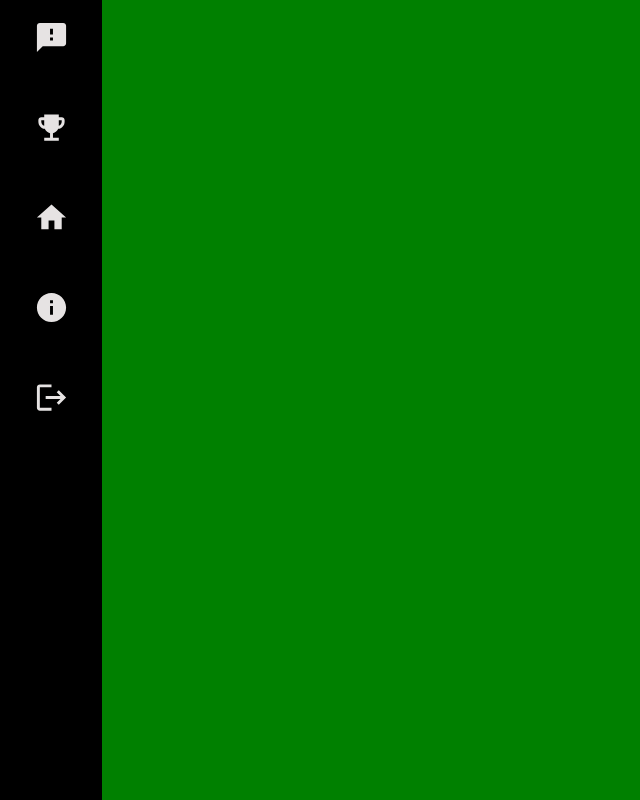
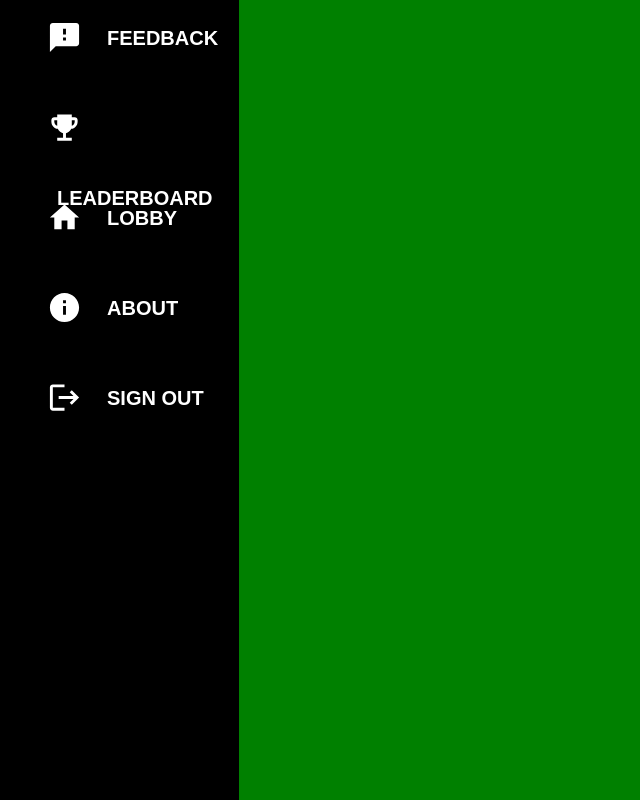
Before and after one commit to akadymov/naegels-app-responsive-ui, a React app: page / in a window 1280 px wide. Shown: the whole page, without its empty margins (0-640 px from the left). Built offline with nearby package versions, Linux system fonts and the light colour scheme.

Commit message:
desktop nav menu expanding

```diff
--- a/src/components/nav-menu/nav-menu.css
+++ b/src/components/nav-menu/nav-menu.css
@@ -1,6 +1,7 @@
 .nav-menu{
     position: absolute;
     background-color: black;
+    text-align: center;
 }
 
 .nav-menu.mobile.portrait{
@@ -31,6 +32,12 @@
     min-height: 60px;
 }
 
+.nav-menu.desktop:hover{
+  width: 15vw;
+  text-align: left;
+  padding-left: 47px;
+}
+
 .nav-menu.tablet.landscape{
     left:0;
     width: 8vw;
@@ -39,7 +46,7 @@
 }
 
 .menu-item-container{
-    text-align: center;
+    text-align: inherit;
 }
 
 .menu-item-container.mobile.portrait{
@@ -60,15 +67,39 @@
 }
 
 .menu-item-container.tablet.landscape{
-    height: 70px;
+    height: 90px;
     margin-top: 20px;
+    display: table-cell;
+    vertical-align: middle;
 }
 
 .menu-item-container.desktop{
+    padding-top: 20px;
     height: 70px;
-    margin-top: 20px;
+}
+
+.menu-item-icon-container{
+    vertical-align: top;
+    height: 100%;
+    display: inline-block;
+    width: 50px;
 }
 
 .MuiSvgIcon-root{
-    color: rgb(230, 227, 227);
+    color: white;
 }
+
+.menu-item-title-container{
+    display: inline-block;
+    margin-left: 10px;
+}
+
+.menu-item-title{
+    margin-top: 7px;
+    vertical-align: top;
+    text-align: left;
+    color: white;
+    font-family: Arial;
+    font-weight: bold;
+    font-size: 20px;
+}
--- a/src/components/nav-menu/nav-menu.js
+++ b/src/components/nav-menu/nav-menu.js
@@ -12,30 +12,66 @@ export default class NavMenu extends React.Component{
     constructor(props) {
         super(props);
         this.state = {
+            menuExpanded: false
         }
     }
 
+    expandMenu = () => {
+        this.setState({ menuExpanded: true})
+    }
+
+    wrapMenu = () => {
+        this.setState({ menuExpanded: false})
+    }
+
     render() {
+
+        console.log(this.state.onMouseOver)
 
         const ScreenSizeClassPostfix = this.props.isMobile ? "mobile" : (this.props.isDesktop ? "desktop" : "tablet")
         const ScreenOrientationClassPostfix = this.props.isPortrait ? "portrait" : "landscape"
 
         return(
-            <div className={`nav-menu ${ ScreenSizeClassPostfix} ${ ScreenOrientationClassPostfix }`}>
+            <div className={`nav-menu ${ ScreenSizeClassPostfix} ${ ScreenOrientationClassPostfix }`} onMouseOver={this.expandMenu} onMouseLeave={this.wrapMenu}>
                 <div className={`menu-item-container ${ ScreenSizeClassPostfix} ${ ScreenOrientationClassPostfix }`}>
-                    <FeedbackRoundedIcon fontSize="large"/>
+                    <div className="menu-item-icon-container"><FeedbackRoundedIcon fontSize="large"/></div>
+                    {this.state.menuExpanded ?
+                        <div className="menu-item-title-container"><p className="menu-item-title">FEEDBACK</p></div>
+                    :
+                        ''
+                    }
                 </div>
                 <div className={`menu-item-container ${ ScreenSizeClassPostfix} ${ ScreenOrientationClassPostfix }`}>
-                    <EmojiEventsRoundedIcon fontSize="large"/>
+                    <div className="menu-item-icon-container"><EmojiEventsRoundedIcon fontSize="large"/></div>
+                    {this.state.menuExpanded ?
+                        <div className="menu-item-title-container"><p className="menu-item-title">LEADERBOARD</p></div>
+                    :
+                        ''
+                    }
                 </div>
                 <div className={`menu-item-container ${ ScreenSizeClassPostfix} ${ ScreenOrientationClassPostfix }`}>
-                    <HomeRoundedIcon fontSize="large"/>
+                    <div className="menu-item-icon-container"><HomeRoundedIcon fontSize="large"/></div>
+                    {this.state.menuExpanded ?
+                        <div className="menu-item-title-container"><p className="menu-item-title">LOBBY</p></div>
+                    :
+                        ''
+                    }
                 </div>
                 <div className={`menu-item-container ${ ScreenSizeClassPostfix} ${ ScreenOrientationClassPostfix }`}>
-                    <InfoRoundedIcon fontSize="large"/>
+                    <div className="menu-item-icon-container"><InfoRoundedIcon fontSize="large"/></div>
+                    {this.state.menuExpanded ?
+                        <div className="menu-item-title-container"><p className="menu-item-title">ABOUT</p></div>
+                    :
+                        ''
+                    }
                 </div>
                 <div className={`menu-item-container ${ ScreenSizeClassPostfix} ${ ScreenOrientationClassPostfix }`}>
-                    <LogoutRoundedIcon fontSize="large"/>
+                    <div className="menu-item-icon-container"><LogoutRoundedIcon fontSize="large"/></div>
+                    {this.state.menuExpanded ?
+                        <div className="menu-item-title-container"><p className="menu-item-title">SIGN OUT</p></div>
+                    :
+                        ''
+                    }
                 </div>
             </div>
         )
```
Also changed, not shown: src/components/main-container/main-container.css (+4 -4 lines).
